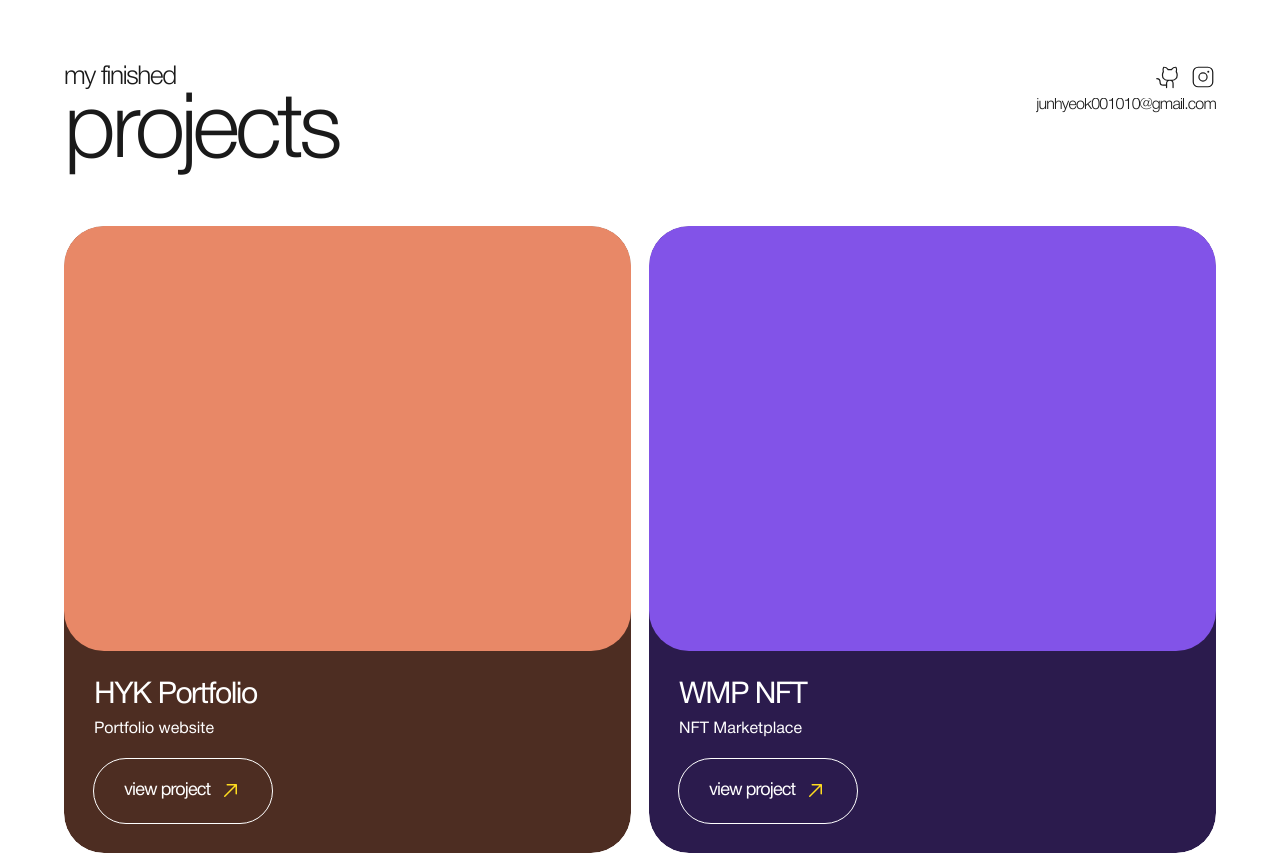
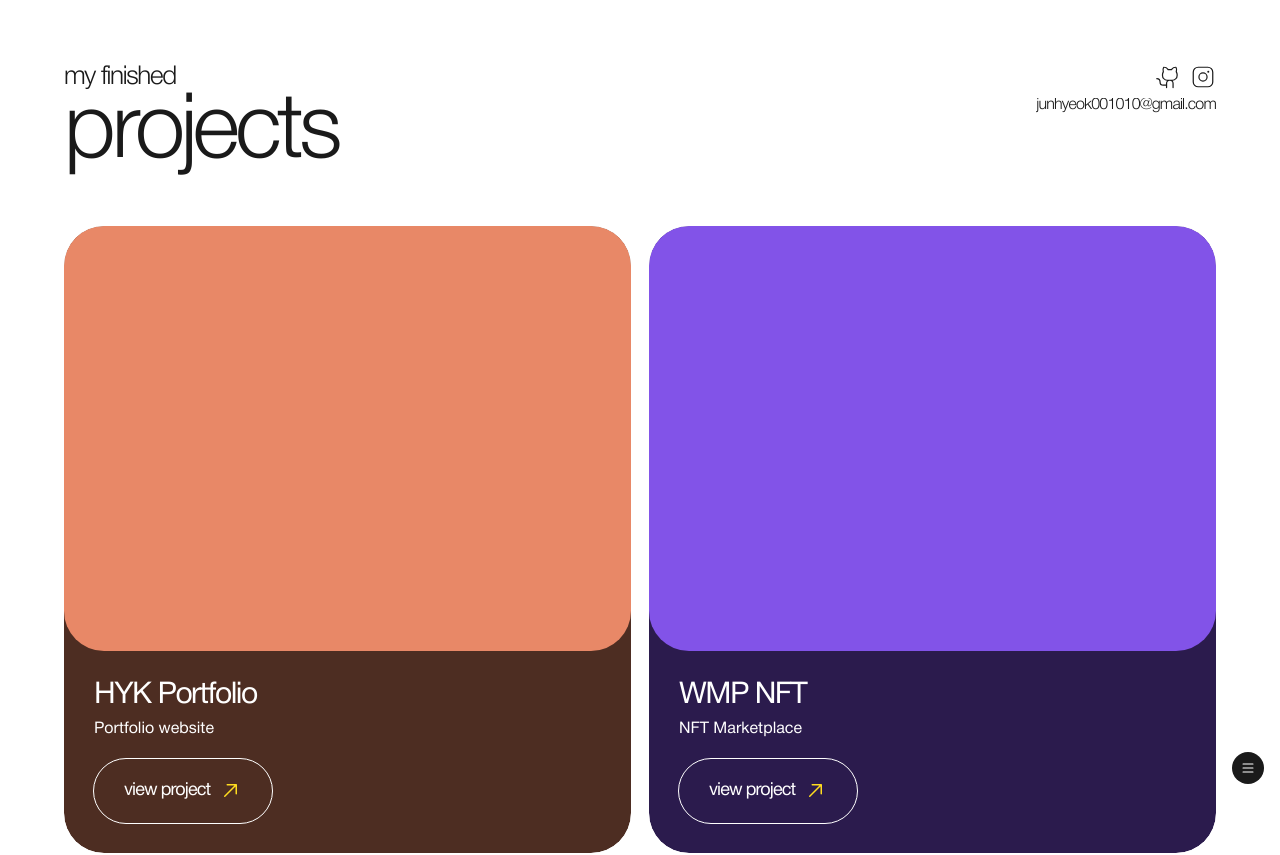
Before and after one commit to JunHyeokShin/hyk-portfolio-front, a Next.js app: page / in a window 1280 px wide. Shown: the top 855 px of the page. Built offline with nearby package versions, Linux system fonts and the light colour scheme.

Commit message:
add menu button

```diff
--- /dev/null
+++ b/src/app/blog/page.tsx
@@ -0,0 +1,3 @@
+export default function BlogHome() {
+  return <div>Blog Home</div>;
+}
--- a/src/app/layout.tsx
+++ b/src/app/layout.tsx
@@ -1,4 +1,5 @@
 import CustomLenis from "@/components/CustomLenis";
+import MenuButton from "@/components/MenuButton";
 import type { Metadata } from "next";
 import { JetBrains_Mono } from "next/font/google";
 import localFont from "next/font/local";
@@ -52,7 +53,10 @@ export default function RootLayout({
   return (
     <CustomLenis root options={{ lerp: 0.09 }}>
       <html lang="en">
-        <body className={`${HelveticaNeueCyr.variable} ${JetBrainsMono.variable} ${Pretendard.variable} ${SegoeUISymbol.variable}`}>{children}</body>
+        <body className={`${HelveticaNeueCyr.variable} ${JetBrainsMono.variable} ${Pretendard.variable} ${SegoeUISymbol.variable}`}>
+          {children}
+          <MenuButton />
+        </body>
       </html>
     </CustomLenis>
   );
--- a/src/components/Header/index.tsx
+++ b/src/components/Header/index.tsx
@@ -3,21 +3,26 @@
 import { useGSAP } from "@gsap/react";
 import gsap from "gsap";
 import Link from "next/link";
+import { useRef } from "react";
 import { PiGithubLogoLight, PiInstagramLogoLight } from "react-icons/pi";
 import styles from "./style.module.css";
 
 export default function Header() {
+  const animation = useRef<GSAPTimeline>(null);
+
   useGSAP(() => {
-    gsap.to("#header", { opacity: 1, duration: 0 });
-    gsap.from("#title-p", { y: "100%", duration: 1, delay: 0.15, ease: "power2.out" });
-    gsap.from("#title-r", { y: "100%", duration: 1, delay: 0.2, ease: "power2.out" });
-    gsap.from("#title-o", { y: "100%", duration: 1, delay: 0.25, ease: "power2.out" });
-    gsap.from("#title-j", { y: "100%", duration: 1, delay: 0.3, ease: "power2.out" });
-    gsap.from("#title-e", { y: "100%", duration: 1, delay: 0.35, ease: "power2.out" });
-    gsap.from("#title-c", { y: "100%", duration: 1, delay: 0.4, ease: "power2.out" });
-    gsap.from("#title-t", { y: "100%", duration: 1, delay: 0.45, ease: "power2.out" });
-    gsap.from("#title-s, #pretitle, #email", { y: "100%", duration: 1, delay: 0.5, ease: "power2.out" });
-    gsap.from("#icon-github, #icon-instagram", { opacity: 0, duration: 1, delay: 0.5, ease: "power2.out" });
+    animation.current = gsap.timeline({ paused: true });
+    animation.current.to("#header", { opacity: 1, duration: 0 });
+    animation.current.from("#title-p", { y: "100%", duration: 1, ease: "power2.out" });
+    animation.current.from("#title-r", { y: "100%", duration: 1, ease: "power2.out" }, "<0.05");
+    animation.current.from("#title-o", { y: "100%", duration: 1, ease: "power2.out" }, "<0.05");
+    animation.current.from("#title-j", { y: "100%", duration: 1, ease: "power2.out" }, "<0.05");
+    animation.current.from("#title-e", { y: "100%", duration: 1, ease: "power2.out" }, "<0.05");
+    animation.current.from("#title-c", { y: "100%", duration: 1, ease: "power2.out" }, "<0.05");
+    animation.current.from("#title-t", { y: "100%", duration: 1, ease: "power2.out" }, "<0.05");
+    animation.current.from("#title-s, #pretitle, #email", { y: "100%", duration: 1, ease: "power2.out" }, "<0.05");
+    animation.current.from("#icon-github, #icon-instagram", { opacity: 0, duration: 1, ease: "power2.out" }, "<");
+    animation.current.play();
   });
 
   return (
--- /dev/null
+++ b/src/components/MenuButton/index.tsx
@@ -0,0 +1,49 @@
+"use client";
+
+import { useGSAP } from "@gsap/react";
+import gsap from "gsap";
+import Link from "next/link";
+import { useRef, useState } from "react";
+import { BsChevronDown, BsList } from "react-icons/bs";
+import { RiArticleFill } from "react-icons/ri";
+import { TiHome } from "react-icons/ti";
+import styles from "./styles.module.css";
+
+export default function MenuButton() {
+  const [isMenuOpened, setIsMenuOpened] = useState<boolean>(false);
+  const menuToggleAnimation = useRef<GSAPTimeline>(null);
+
+  const onMenuButtonClickHandler = () => {
+    if (!isMenuOpened) {
+      menuToggleAnimation.current?.play();
+    } else {
+      menuToggleAnimation.current?.reverse();
+    }
+    setIsMenuOpened(!isMenuOpened);
+  };
+
+  useGSAP(() => {
+    menuToggleAnimation.current = gsap.timeline({ paused: true });
+    menuToggleAnimation.current.to("#menu-button-icon", { top: "-1rem", duration: 0.2, ease: "power2.out" });
+    menuToggleAnimation.current.to("#menu-button-icon-second", { top: 0, duration: 0.2, ease: "power2.out" }, 0);
+    menuToggleAnimation.current.to("#home-button", { visibility: "inherit", y: "-4.125rem", duration: 0.2, ease: "back.out" }, 0);
+    menuToggleAnimation.current.to("#blog-button", { visibility: "inherit", y: "-2.125rem", duration: 0.1, ease: "back.out" }, 0);
+  });
+
+  return (
+    <div className={styles["container"]}>
+      <button className={styles["menu-button"]} id="menu-button" onClick={onMenuButtonClickHandler}>
+        <div className={styles["menu-button-icon-wrapper"]}>
+          <BsList className={styles["menu-button-icon"]} id="menu-button-icon" />
+          <BsChevronDown className={styles["menu-button-icon-second"]} id="menu-button-icon-second" />
+        </div>
+      </button>
+      <Link href="/" className={`${styles["button"]} ${styles["home-button"]}`} id="home-button" onClick={onMenuButtonClickHandler}>
+        <TiHome className={styles["button-icon"]} />
+      </Link>
+      <Link href="/blog" className={`${styles["button"]} ${styles["blog-button"]}`} id="blog-button" onClick={onMenuButtonClickHandler}>
+        <RiArticleFill className={styles["button-icon"]} />
+      </Link>
+    </div>
+  );
+}
--- /dev/null
+++ b/src/components/MenuButton/styles.module.css
@@ -0,0 +1,79 @@
+.container {
+  position: fixed;
+  bottom: 1rem;
+  right: 1rem;
+}
+
+.menu-button {
+  border-radius: 50%;
+  width: 2rem;
+  height: 2rem;
+
+  display: flex;
+  justify-content: center;
+  align-items: center;
+
+  background-color: var(--black);
+  cursor: pointer;
+}
+
+.menu-button-icon-wrapper {
+  position: relative;
+  width: 1rem;
+  height: 1rem;
+
+  overflow: hidden;
+}
+
+.menu-button-icon {
+  position: absolute;
+  top: 0;
+  left: 0;
+
+  color: var(--white);
+  font-size: 1rem;
+}
+
+.menu-button-icon-second {
+  position: absolute;
+  top: 1rem;
+  left: 0;
+
+  color: var(--white);
+  font-size: 1rem;
+}
+
+.button {
+  position: absolute;
+  top: 0.125rem;
+  left: 0.125rem;
+
+  border-radius: 50%;
+  width: 1.75rem;
+  height: 1.75rem;
+
+  display: flex;
+  justify-content: center;
+  align-items: center;
+
+  background-color: var(--black);
+
+  visibility: hidden;
+  cursor: pointer;
+}
+
+.home-button {
+  z-index: -3;
+}
+
+.blog-button {
+  z-index: -2;
+}
+
+.dark-mode-toggle-button {
+  z-index: -1;
+}
+
+.button-icon {
+  color: var(--white);
+}
--- a/src/components/ProjectCard/index.tsx
+++ b/src/components/ProjectCard/index.tsx
@@ -6,6 +6,7 @@ import gsap from "gsap";
 import { ScrollTrigger } from "gsap/all";
 import Image from "next/image";
 import Link from "next/link";
+import { useRef } from "react";
 import { GoArrowUpRight } from "react-icons/go";
 import styles from "./style.module.css";
 
@@ -14,28 +15,7 @@ interface Props {
 }
 
 export default function ProjectCard({ project }: Props) {
-  useGSAP(() => {
-    gsap.registerPlugin(ScrollTrigger);
-    gsap.from(`#${project.id}`, {
-      scrollTrigger: {
-        trigger: `#${project.id}`,
-        start: "50% bottom",
-      },
-      y: "15%",
-      duration: 1.5,
-      ease: "power2.out",
-    });
-    gsap.to(`#${project.id}`, {
-      scrollTrigger: {
-        trigger: `#${project.id}`,
-        start: "50% bottom",
-      },
-      opacity: 1,
-      visibility: "inherit",
-      duration: 1.5,
-      ease: "power2.out",
-    });
-  });
+  const revealAnimation = useRef<GSAPTimeline>(null);
 
   const onMouseEnterHandler = () => {
     gsap.to(`#${project.id}-title-image-wrapper`, { translateY: "1%", scaleY: 1.02, duration: 0.5, ease: "power2.out" });
@@ -54,6 +34,13 @@ export default function ProjectCard({ project }: Props) {
     gsap.to(`#${project.id}-button-icon`, { top: "0", left: "0", duration: 0.5, ease: "power1.out" });
     gsap.to(`#${project.id}-button-icon-second`, { top: "1.5rem", left: "0", duration: 0.5, ease: "power1.out" });
   };
+
+  useGSAP(() => {
+    gsap.registerPlugin(ScrollTrigger);
+    revealAnimation.current = gsap.timeline({ scrollTrigger: { trigger: `#${project.id}`, start: "50% bottom" } });
+    revealAnimation.current.from(`#${project.id}`, { y: "15%", duration: 1.5, ease: "power2.out" });
+    revealAnimation.current.to(`#${project.id}`, { opacity: 1, visibility: "inherit", duration: 1.5, ease: "power2.out" }, "<");
+  });
 
   return (
     <Link
--- a/src/components/ProjectCard/style.module.css
+++ b/src/components/ProjectCard/style.module.css
@@ -29,6 +29,7 @@
   height: auto;
 
   display: block;
+  user-select: none;
 }
 
 .project-info {
```
